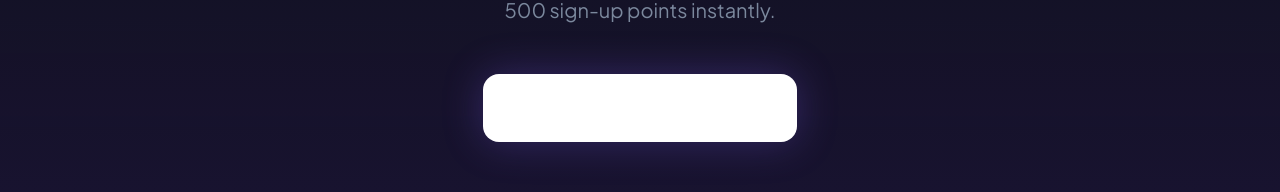
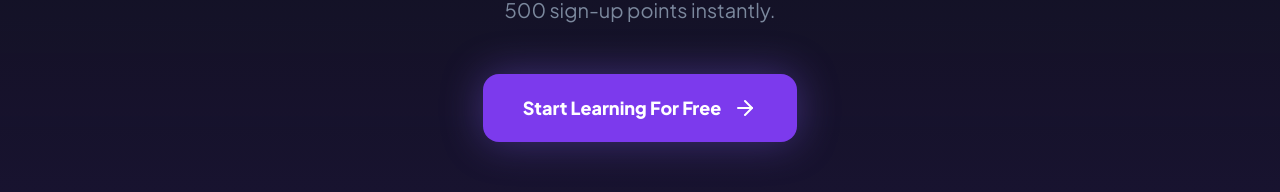
Before and after one commit to Kanavt15/SkillVerse, a React (Vite) app in the folder frontend/: page / in a window 1280 px wide. Shown: the part 3102-3294 px from the top of the page. Built offline with nearby package versions, Linux system fonts and the light colour scheme; no server answers.

Commit message:
Fixed the Start Learning Button on landing page

```diff
--- a/frontend/src/pages/Home.jsx
+++ b/frontend/src/pages/Home.jsx
@@ -303,7 +303,7 @@ const Home = () => {
             Join thousands of professionals advancing their careers. Claim your 500 sign-up points instantly.
           </p>
           <Link to={isAuthenticated ? '/courses' : '/register'}>
-            <button className="relative group inline-flex items-center justify-center px-10 py-5 font-extrabold text-white transition-all duration-300 bg-white rounded-2xl hover:bg-gray-100 shadow-[0_0_40px_rgba(124,92,233,0.3)] hover:shadow-[0_0_60px_rgba(124,92,233,0.5)] hover:-translate-y-1 text-lg text-violet-950">
+            <button className="relative group inline-flex items-center justify-center px-10 py-5 font-extrabold text-white transition-all duration-300 bg-violet-600 rounded-2xl hover:bg-violet-500 shadow-[0_0_40px_rgba(124,92,233,0.4)] hover:shadow-[0_0_60px_rgba(124,92,233,0.6)] hover:-translate-y-1 text-lg">
               {isAuthenticated ? 'Go to Dashboard' : 'Start Learning For Free'}
               <ArrowRight className="w-6 h-6 ml-3 group-hover:translate-x-1 transition-transform" />
             </button>
```
